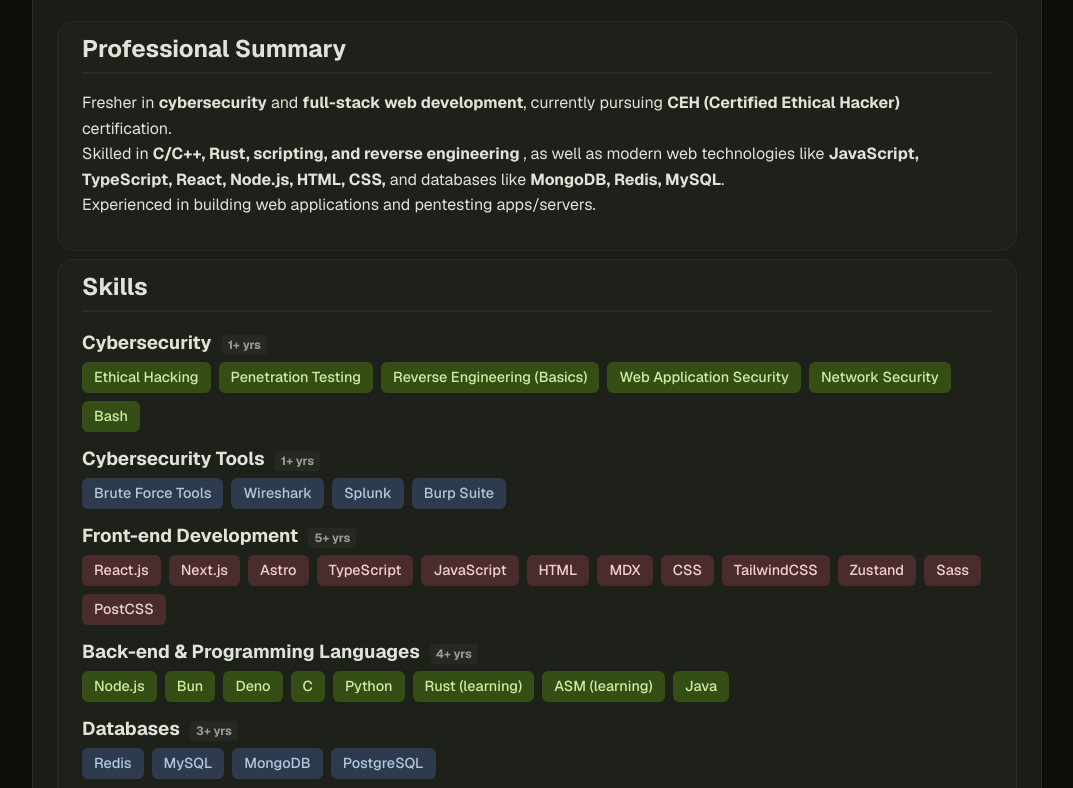
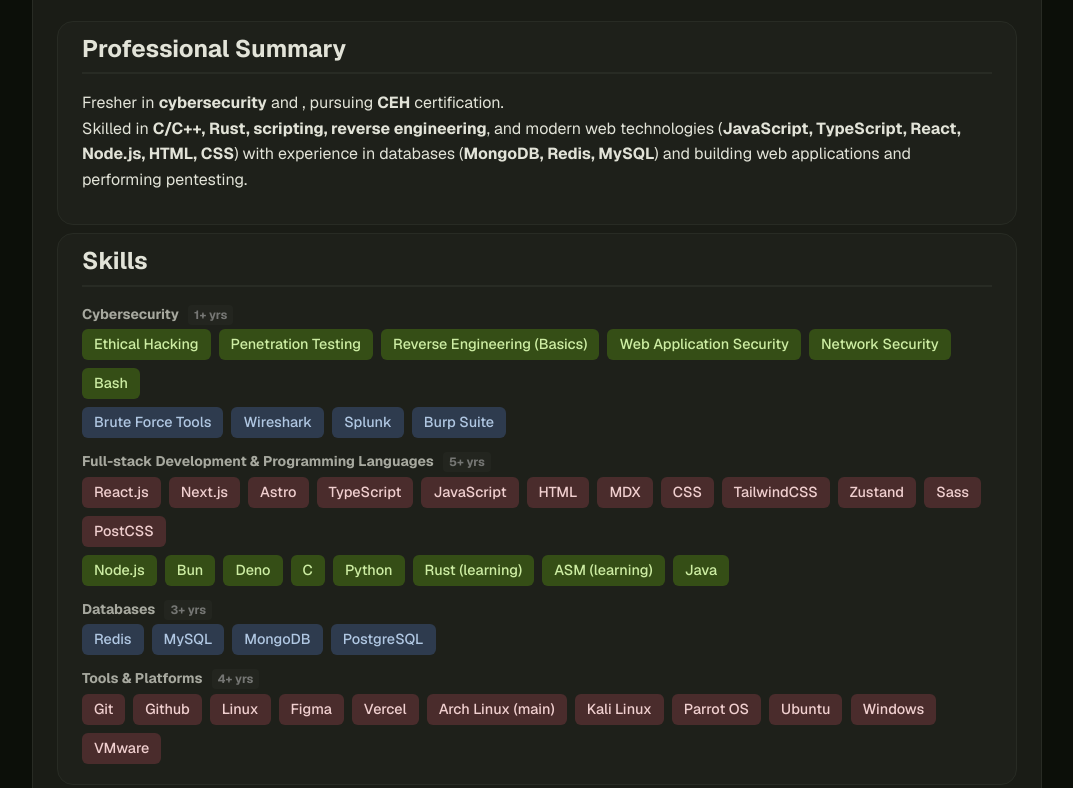
Before and after one commit to sanoojes/resume, a plain HTML site: page index.html in a window 1280 px wide. Shown: the part 142-930 px from the top of the page, without its empty margins (103-1176 px from the left). Drawn offline with nearby package versions, Linux system fonts and the light colour scheme.

Commit message:
feat: make it concise

```diff
--- a/index.html
+++ b/index.html
@@ -356,20 +356,21 @@
         </header>
         <section class="summary">
             <h2>Professional Summary</h2>
-            <p> Fresher in <strong>cybersecurity</strong> and <strong>full-stack web development</strong>, currently
-                pursuing <strong>CEH (Certified Ethical Hacker)</strong> certification.
-                <br />Skilled in <strong> C/C++, Rust, scripting, and reverse engineering </strong>, as well as modern
-                web technologies like <strong>JavaScript, TypeScript, React, Node.js, HTML, CSS,</strong> and databases
-                like <strong>MongoDB, Redis, MySQL</strong>. <br /> Experienced in building web applications and
-                pentesting apps/servers.
+            <p>
+                Fresher in <strong>cybersecurity</strong> and <strongfull-stack web development</strong>, pursuing
+                    <strong>CEH</strong> certification.<br />
+                    Skilled in <strong>C/C++, Rust, scripting, reverse engineering</strong>, and modern web technologies
+                    (<strong>JavaScript, TypeScript, React, Node.js, HTML, CSS</strong>) with experience in databases
+                    (<strong>MongoDB, Redis, MySQL</strong>) and building web applications and performing pentesting.
             </p>
         </section>
+
 
         <section class="skills">
             <h2>Skills</h2>
 
             <div class="category">
-                <h3>Cybersecurity <span class="exp">1+ yrs</span></h3>
+                <h3 class="sm muted">Cybersecurity <span class="exp">1+ yrs</span></h3>
                 <div class="tags">
                     <span><a href="https://www.eccouncil.org/ethical-hacking/" target="_blank">Ethical
                             Hacking</a></span>
@@ -383,10 +384,6 @@
                             target="_blank">Network Security</a></span>
                     <span><a href="https://www.gnu.org/software/bash/" target="_blank">Bash</a></span>
                 </div>
-            </div>
-
-            <div class="category">
-                <h3>Cybersecurity Tools <span class="exp">1+ yrs</span></h3>
                 <div class="tags secondary">
                     <span><a href="https://en.wikipedia.org/wiki/Brute-force_attack" target="_blank">Brute Force
                             Tools</a></span>
@@ -394,10 +391,10 @@
                     <span><a href="https://www.splunk.com/" target="_blank">Splunk</a></span>
                     <span><a href="https://portswigger.net/burp" target="_blank">Burp Suite</a></span>
                 </div>
-            </div>
 
                 <div class="category">
-                <h3>Front-end Development <span class="exp">5+ yrs</span></h3>
+                    <h3 class="sm muted">Full-stack Development & Programming Languages <span class="exp">5+ yrs</span>
+                    </h3>
                     <div class="tags tertiary">
                         <span><a href="https://react.dev/" target="_blank">React.js</a></span>
                         <span><a href="https://nextjs.org/" target="_blank">Next.js</a></span>
@@ -413,10 +410,6 @@
                         <span><a href="https://sass-lang.com/" target="_blank">Sass</a></span>
                         <span><a href="https://postcss.org/" target="_blank">PostCSS</a></span>
                     </div>
-            </div>
-
-            <div class="category">
-                <h3>Back-end & Programming Languages <span class="exp">4+ yrs</span></h3>
                     <div class="tags">
                         <span><a href="https://nodejs.org/" target="_blank">Node.js</a></span>
                         <span><a href="https://bun.sh/" target="_blank">Bun</a></span>
@@ -428,10 +421,9 @@
                                 (learning)</a></span>
                         <span><a href="https://www.java.com/" target="_blank">Java</a></span>
                     </div>
-            </div>
 
                     <div class="category">
-                <h3>Databases <span class="exp">3+ yrs</span></h3>
+                        <h3 class="sm muted">Databases <span class="exp">3+ yrs</span></h3>
                         <div class="tags secondary">
                             <span><a href="https://redis.io/" target="_blank">Redis</a></span>
                             <span><a href="https://www.mysql.com/" target="_blank">MySQL</a></span>
@@ -441,7 +433,7 @@
                     </div>
 
                     <div class="category">
-                <h3>Tools & Platforms <span class="exp">4+ yrs</span></h3>
+                        <h3 class="sm muted">Tools & Platforms <span class="exp">4+ yrs</span></h3>
                         <div class="tags tertiary">
                             <span><a href="https://git-scm.com/" target="_blank">Git</a></span>
                             <span><a href="https://github.com/" target="_blank">Github</a></span>
```
Lines whose indentation alone changed are shown as unchanged.
